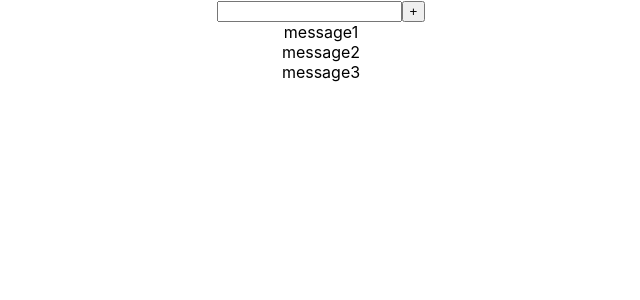
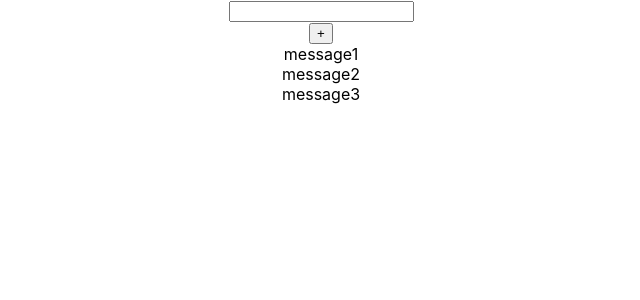
Before and after one commit to nikitastas/microtask_input, a React (Create React App) app: page / in a window 1280 px wide. Shown: the top 300 px of the page, without its empty margins (319-959 px from the left). Built offline with nearby package versions, Linux system fonts and the light colour scheme.

Commit message:
Add Input and Button components

```diff
--- a/src/App.tsx
+++ b/src/App.tsx
@@ -1,6 +1,8 @@
 import React, {useState} from 'react';
 import './App.css';
 import {FullInput} from './components/FullInput';
+import {Input} from './components/Input';
+import {Button} from './components/Button';
 
 function App() {
     let [messages, setMessages] = useState([
@@ -16,7 +18,9 @@
     return (
         <div className="App">
             <div>
-                <FullInput addMessage={addMessage}/>
+                {/*<FullInput addMessage={addMessage}/>*/}
+                <Input/>
+                <Button/>
             </div>
             {messages.map((el, index) => {
                 return (
--- /dev/null
+++ b/src/components/Button.tsx
@@ -0,0 +1,9 @@
+import React from 'react';
+
+export const Button = () => {
+    return (
+        <div>
+            <button>+</button>
+        </div>
+    );
+};
--- /dev/null
+++ b/src/components/Input.tsx
@@ -0,0 +1,9 @@
+import React from 'react';
+
+export const Input = () => {
+    return (
+        <div>
+            <input/>
+        </div>
+    );
+};
```
